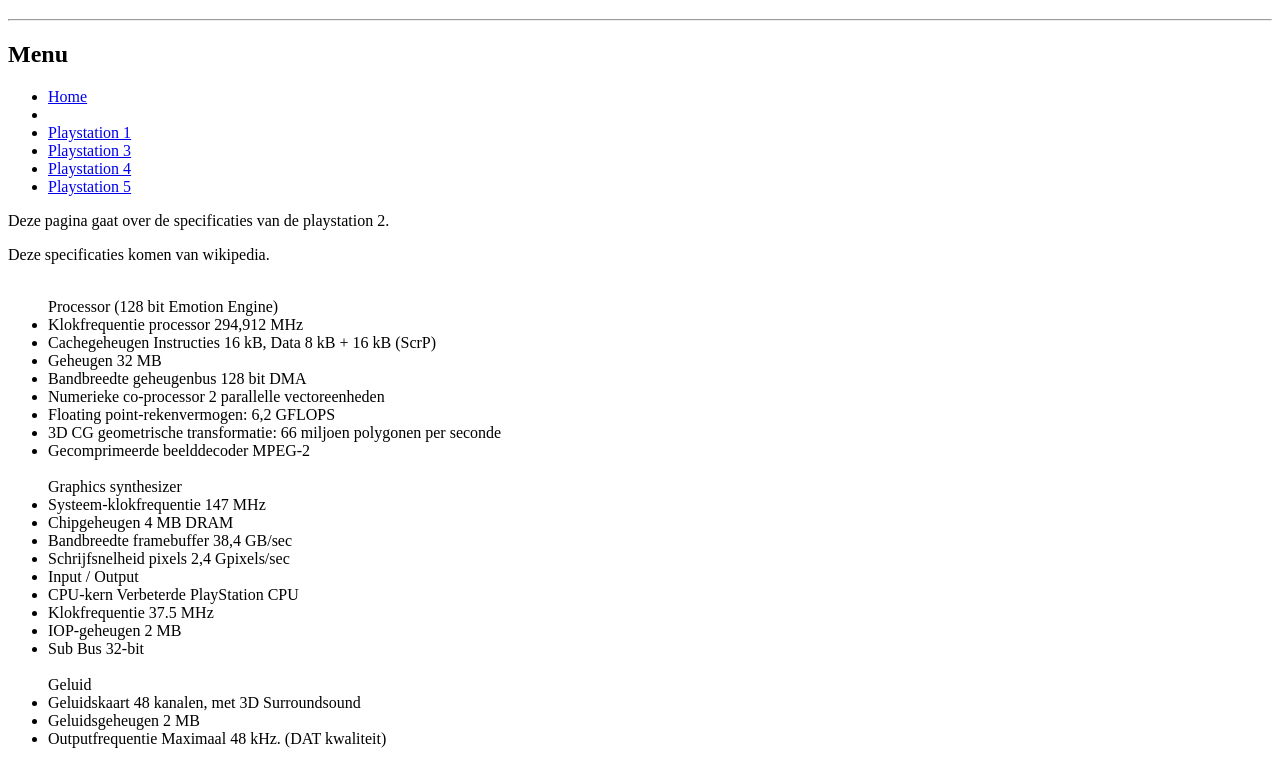
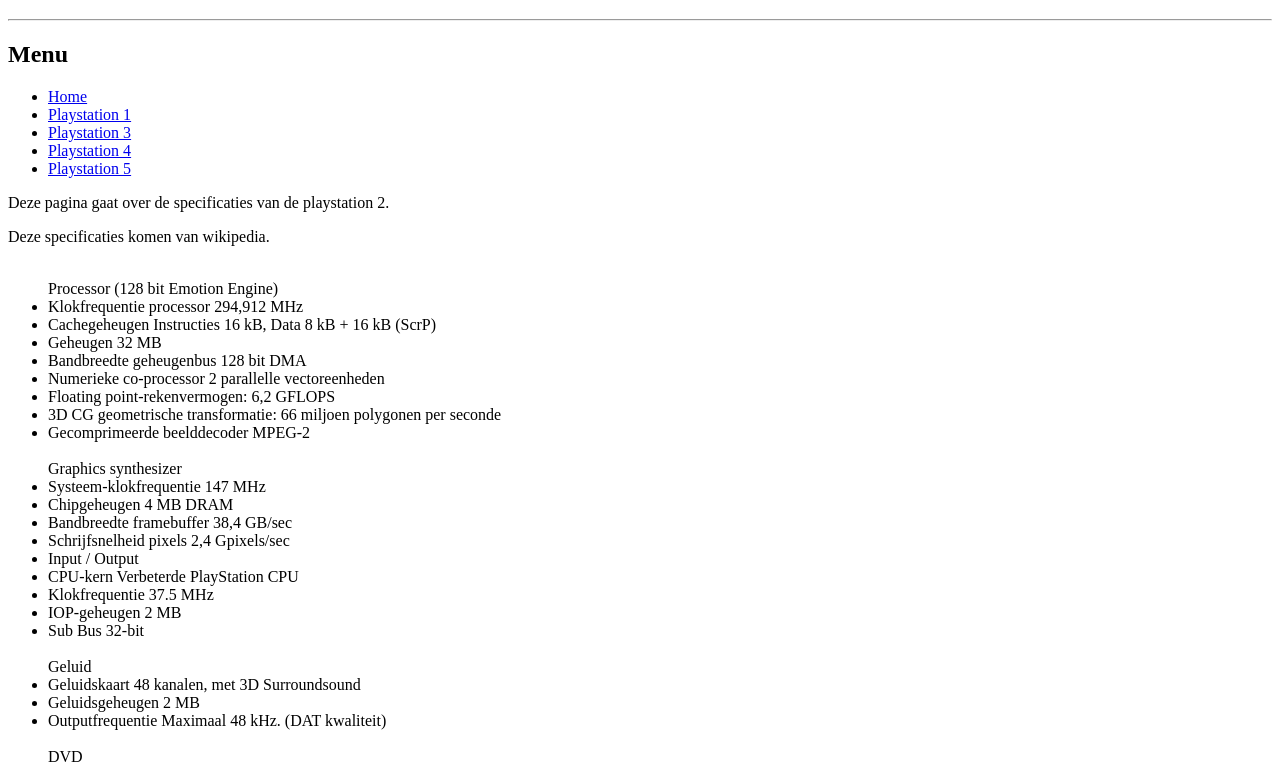
Before and after one commit to SjoerdvdVelden/SjoerdvdVelden.github.io, a plain HTML site: page ps2.html in a window 1280 px wide. Shown: the part 61-824 px from the top of the page. Drawn offline with Linux system fonts and the light colour scheme.

Commit message:
list update

```diff
--- a/ps2.html
+++ b/ps2.html
@@ -8,13 +8,14 @@
   </center>
   <hr>
   <h2> Menu </h2>
-  <ul>
-    <li> <a href=https://sjoerdvdvelden.github.io/index.html> Home </a> <li>
+<ul>
+    <li> <a href=https://sjoerdvdvelden.github.io/index.html> Home </a> </li>
     <li> <a href=https://sjoerdvdvelden.github.io/ps1.html> Playstation 1 </a> </li>
     <li> <a href=https://sjoerdvdvelden.github.io/ps3.html> Playstation 3 </a> </li>
     <li> <a href=https://sjoerdvdvelden.github.io/ps4.html> Playstation 4 </a> </li>
     <li> <a href=https://sjoerdvdvelden.github.io/ps5.html> Playstation 5 </a> </li>
   </ul>
+
   <p> Deze pagina gaat over de specificaties van de playstation 2. </p>
   <p> Deze specificaties komen van wikipedia. </p>
 <p>
```
